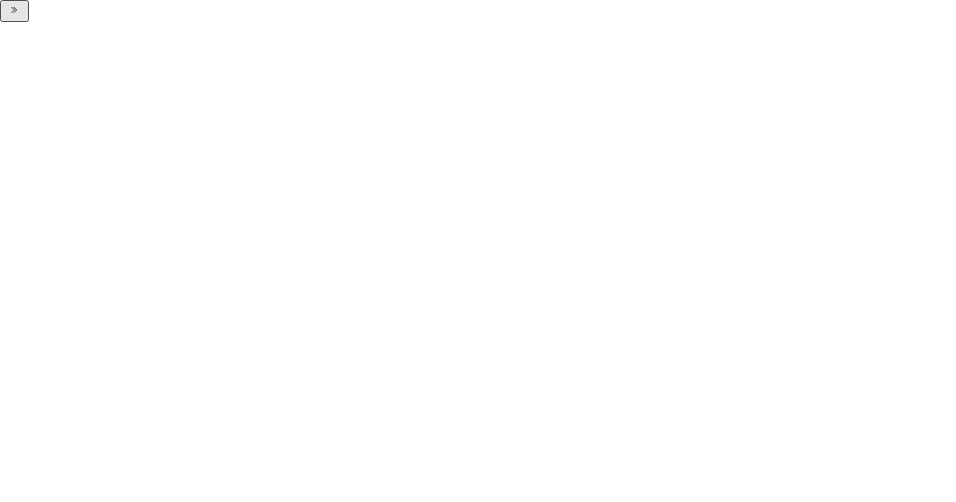
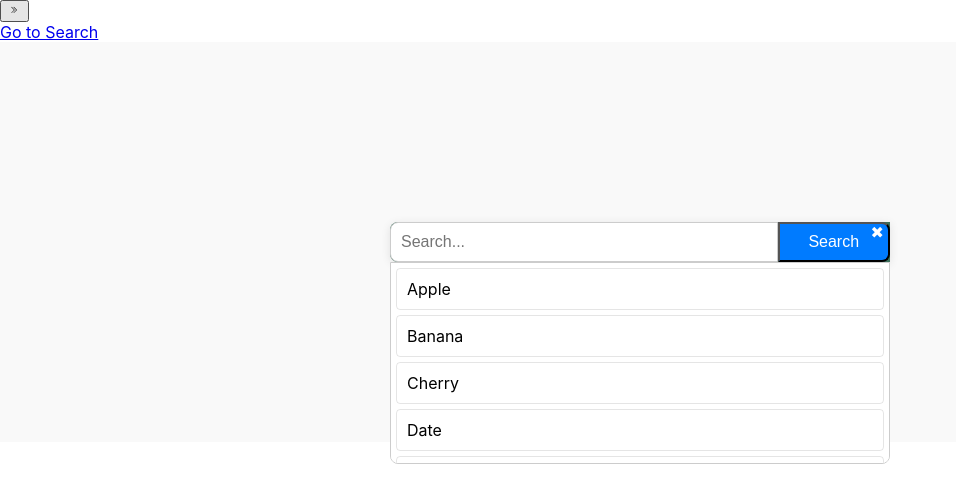
Before and after one commit to codeclubiittp/Desktop-To-Do-App, a React (Create React App) app in the folder Frontend/app/: page /search in a window 1280 px wide. Shown: the top 502 px of the page, without its empty margins (0-956 px from the left). Built offline with nearby package versions, Linux system fonts and the light colour scheme.

Commit message:
search bar done

```diff
--- a/Frontend/app/package.json
+++ b/Frontend/app/package.json
@@ -9,6 +9,7 @@
     "create-react-class": "^15.7.0",
     "react": "^18.3.1",
     "react-dom": "^18.3.1",
+    "react-router-dom": "^6.26.2",
     "react-scripts": "5.0.1",
     "styled-components": "^6.1.13",
     "web-vitals": "^2.1.4"
--- a/Frontend/app/src/App.js
+++ b/Frontend/app/src/App.js
@@ -1,26 +1,21 @@
-import React, { useEffect, useState } from 'react';
-import Sidebar from './components/sidebar';
+import React from 'react';
+import { BrowserRouter as Router, Routes, Route, Link } from 'react-router-dom';
+import Search from './components/Search';
+import Sidebar from './components/sidebar'; // Assuming Sidebar is a part of your layout
 
 function App() {
-    // const [message, setMessage] = useState('');
-
-    // useEffect(() => {
-    //     window.api.receive('response-channel', (message) => {
-    //         setMessage(message);
-    //     });
-    // }, []);
-
-    // const sendMessage = () => {
-    //     window.api.send('message-channel', 'Hello from React!');
-    // };
-
     return (
-        <div>
-            {/* <button onClick={sendMessage}>Send Message</button>
-            <p>Message from Electron: {message}</p> */}
-
-            <Sidebar />
-        </div>
+        <Router>
+            <div>
+                <Sidebar /> {/* If you want a sidebar in all routes */}
+                <nav>
+                    <Link to="/search">Go to Search</Link>
+                </nav>
+                <Routes>
+                    <Route path="/search" element={<Search />} />
+                </Routes>
+            </div>
+        </Router>
     );
 }
 
--- /dev/null
+++ b/Frontend/app/src/components/Search.js
@@ -0,0 +1,163 @@
+import React, { useState } from 'react';
+import { useNavigate } from 'react-router-dom'; // Import useNavigate hook
+
+const Search = () => {
+  const [searchTerm, setSearchTerm] = useState('');
+  const [recentSearches] = useState([
+    'Apple',
+    'Banana',
+    'Cherry',
+    'Date',
+    'Elderberry',
+    'Fig',
+    'Grape',
+    'Honeydew',
+  ]);
+  const [isVisible, setIsVisible] = useState(true); // New state to control visibility
+  const navigate = useNavigate(); // Initialize useNavigate hook
+
+  const handleInputChange = event => {
+    setSearchTerm(event.target.value);
+  };
+
+  const handleSearch = event => {
+    event.preventDefault();
+    console.log('Searching for:', searchTerm);
+    setSearchTerm(''); // Clear input after search
+  };
+
+  const handleRecentSearchClick = search => {
+    setSearchTerm(search);
+  };
+
+  const handleClose = () => {
+    console.log('Closing search and going back');
+    setIsVisible(false); // Hide the search component
+    setSearchTerm(''); // Clear the search term
+    navigate('/dashboard'); // Navigate to dashboard
+  };
+
+  // Inline styles
+  const styles = {
+    container: {
+      display: 'flex',
+      justifyContent: 'center',
+      alignItems: 'center',
+      height: '50vh',
+      backgroundColor: '#f9f9f9',
+    },
+    searchBox: {
+      backgroundColor: '#3C715D',
+      borderRadius: '8px 0 0 8px',
+      boxShadow: '0 2px 10px rgba(0,0,0,0.1)',
+      width: '500px',
+      position: 'relative',
+      display: 'flex',
+    },
+    searchBar: {
+      display: 'flex',
+      width: '100%',
+      height: '100%', // Ensure it takes full height
+      position: 'relative', // Positioning context for the close button
+    },
+    searchInput: {
+      padding: '10px',
+      fontSize: '16px',
+      border: '1px solid #ccc',
+      borderRadius: '8px 0 0 8px',
+      width: '75%',
+      margin: '0',
+    },
+    searchButton: {
+      fontSize: '16px',
+      color: 'white',
+      backgroundColor: '#007bff',
+      borderRadius: '0 8px 8px 0',
+      cursor: 'pointer',
+      width: '115px',
+      display: 'flex',
+      alignItems: 'center',
+      justifyContent: 'center',
+      position: 'relative',
+      zIndex: 1, // Ensure it appears below the close button
+    },
+    closeButton: {
+      position: 'absolute',
+      top: '0',
+      right: '0',
+      margin: '0', // No margin for absolute positioning
+      fontSize: '16px',
+      color: 'white',
+      backgroundColor: 'transparent',
+      border: 'none',
+      cursor: 'pointer',
+      zIndex: 2, // Higher z-index to appear on top of the search button
+    },
+    dropdown: {
+      position: 'absolute',
+      top: '100%',
+      left: 0,
+      right: 0,
+      backgroundColor: 'white',
+      border: '1px solid #ccc',
+      borderRadius: '0 0 8px 8px',
+      maxHeight: '200px',
+      overflowY: 'auto',
+      zIndex: 1000,
+    },
+    dropdownItem: {
+      padding: '10px',
+      cursor: 'pointer',
+      border: '1px solid rgba(0, 0, 0, 0.1)',
+      borderRadius: '4px',
+      margin: '5px 5px',
+      transition: 'background-color 0.2s',
+    },
+    dropdownItemHover: {
+      backgroundColor: '#f0f0f0',
+    },
+  };
+
+  // If the component is not visible, return null (don't render anything)
+  if (!isVisible) return null;
+
+  return (
+    <div style={styles.container}>
+      <div style={styles.searchBox}>
+        <form onSubmit={handleSearch} style={styles.searchBar}>
+          <input
+            type="text"
+            placeholder="Search..."
+            value={searchTerm}
+            onChange={handleInputChange}
+            style={styles.searchInput}
+          />
+          <button type="submit" style={styles.searchButton}>
+            Search
+          </button>
+          <button type="button" onClick={handleClose} style={styles.closeButton}>
+            ✖
+          </button>
+        </form>
+        <div style={styles.dropdown}>
+          {recentSearches.map((search, index) => (
+            <div
+              key={index}
+              style={styles.dropdownItem}
+              onClick={() => handleRecentSearchClick(search)}
+              onMouseEnter={e =>
+                (e.currentTarget.style.backgroundColor =
+                  styles.dropdownItemHover.backgroundColor)}
+              onMouseLeave={e =>
+                (e.currentTarget.style.backgroundColor = 'white')}
+            >
+              {search}
+            </div>
+          ))}
+        </div>
+      </div>
+    </div>
+  );
+};
+
+export default Search;
```
Also changed, not shown: 1 other file (tests, documents, lock files or other folders).
